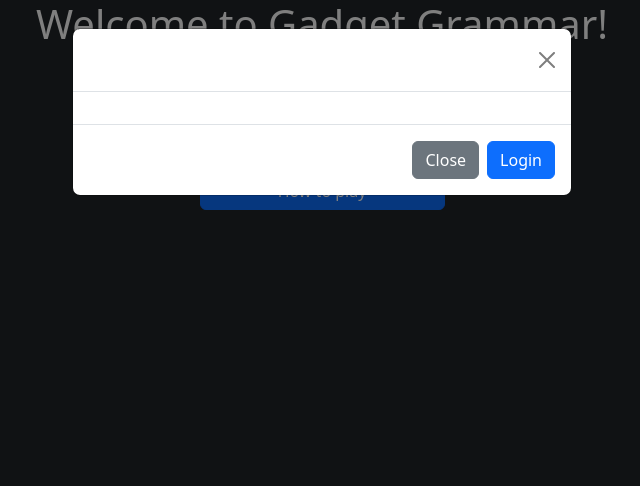
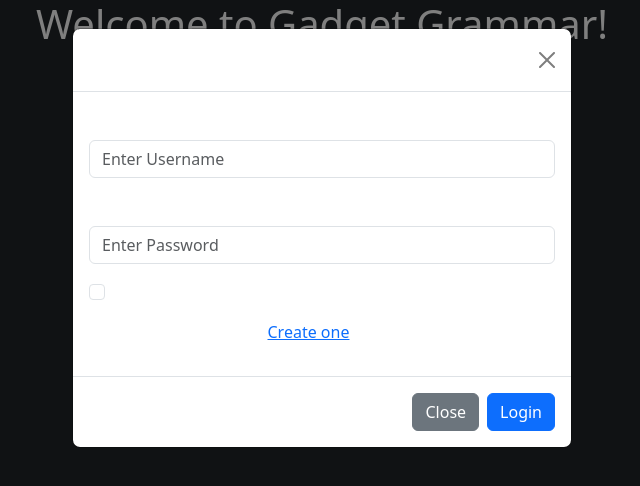
Before and after one commit to proesslet/gadgetgrammar, a Vue app in the folder Gadget-Grammar/: page / in a window 1280 px wide. Both pictures are taken after a click on the button "Log in". Shown: the top 486 px of the page, without its empty margins (318-958 px from the left). Built offline with nearby package versions, Linux system fonts and the light colour scheme.

Commit message:
Progress made on the login modal

```diff
--- a/Gadget-Grammar/src/components/login.vue
+++ b/Gadget-Grammar/src/components/login.vue
@@ -7,7 +7,23 @@
           <button type="button" class="btn-close" data-bs-dismiss="modal" aria-label="Close"></button>
         </div>
         <div class="modal-body">
-          <!-- Login form will go here -->
+          <form>
+            <div class="mb-3">
+              <label for="username" class="form-label">Username</label>
+              <input type="text" class="form-control" id="username" placeholder="Enter Username">
+            </div>
+            <div class="mb-3">
+              <label for="password" class="form-label">Password</label>
+              <input type="password" class="form-control" id="password" placeholder="Enter Password">
+            </div>
+            <div class="mb-3 form-check">
+              <input type="checkbox" class="form-check-input" id="rememberMe">
+              <label class="form-check-label" for="rememberMe">Remember me</label>
+            </div>
+            <div class="mb-3">
+              <p>Don't have an account? <a href="#">Create one</a></p>
+            </div>
+          </form>
         </div>
         <div class="modal-footer">
           <button type="button" class="btn btn-secondary" data-bs-dismiss="modal">Close</button>
```
